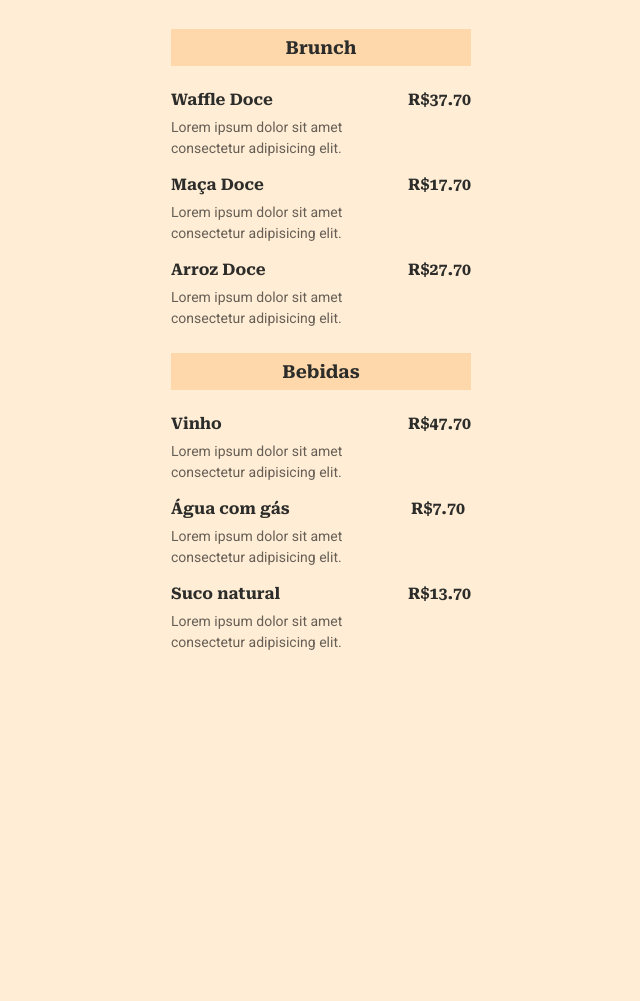
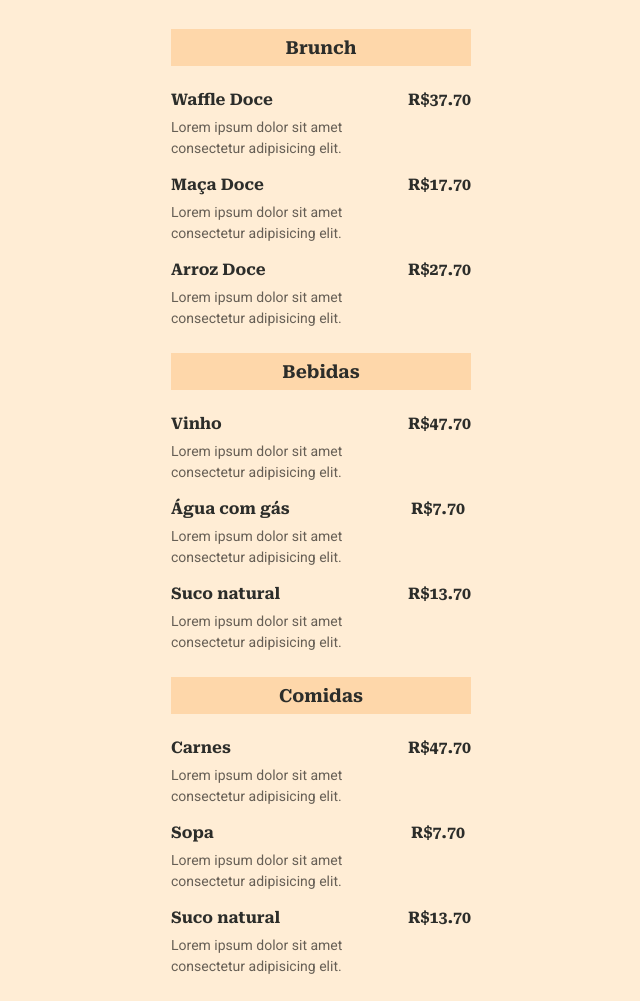
Before and after one commit to Wedilei-Felipe/Projeto-Maratona, a plain HTML site: page index.html in a window 1280 px wide. Shown: the part 88-1089 px from the top of the page, without its empty margins (319-959 px from the left). Before the commit the page ends 800 px from the top, so only its background shows below. Drawn offline with Linux system fonts and the light colour scheme.

Commit message:
adicionada secao de comidas

```diff
--- a/index.html
+++ b/index.html
@@ -84,6 +84,35 @@
         </ul>
     </section>
 
+    <section>
+        <h2>Comidas</h2>
+        <ul>
+            <li>
+                <div class="details">
+                    <h3>Carnes</h3>
+                    <p class="description">Lorem ipsum dolor sit amet consectetur adipisicing elit.</p>
+                </div>
+                <strong class="price">R$47.70</strong>
+            </li>
+
+            <li>
+                <div class="details">
+                    <h3>Sopa</h3>
+                    <p class="description">Lorem ipsum dolor sit amet consectetur adipisicing elit.</p>
+                </div>
+                <strong class="price">R$7.70</strong>
+            </li>
+
+             <li>
+                <div class="details">
+                    <h3>Suco natural</h3>
+                    <p class="description">Lorem ipsum dolor sit amet consectetur adipisicing elit.</p>
+                </div>
+                <strong class="price">R$13.70</strong>
+            </li>
+        </ul>
+    </section>
+
 
 
 </body>
```
